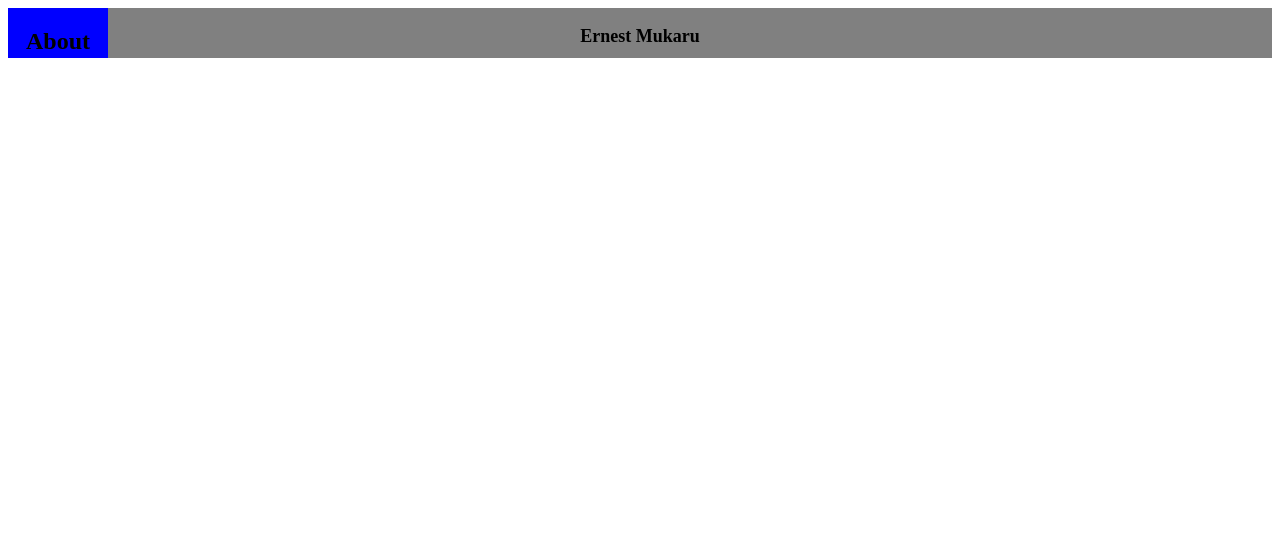
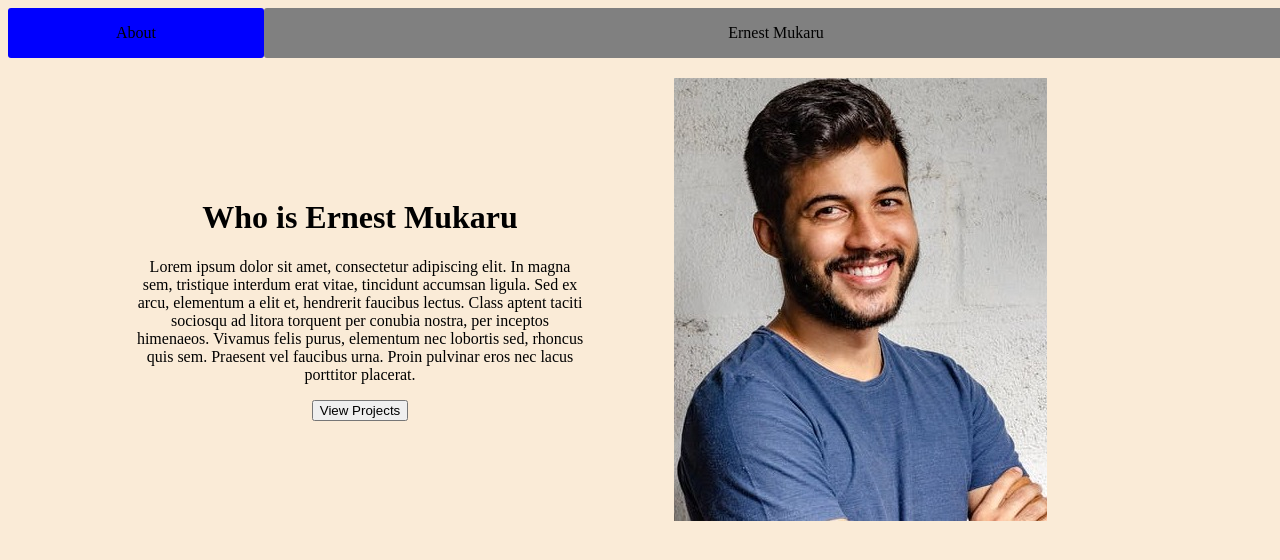
Before and after one commit to mukaruernest/portfolio, a plain HTML site: page index.html in a window 1280 px wide. Drawn offline with Linux system fonts and the light colour scheme.

Commit message:
add image and description

```diff
--- a/index.html
+++ b/index.html
@@ -5,14 +5,24 @@
     <script src="./main.js"></script>
     <link rel="stylesheet" href="./style.css">
   </head>
-  <body>
-    <section id="box">
+  <body class="body">
+    <div id="top">
       <div id="top-left">
-        <h1>About</h1>
+          <p>About</p>
       </div>
       <div id="tittle">
-        <p>Ernest Mukaru</p>
+          <p>Ernest Mukaru</p>
       </div>
-    </section>
+    </div>
+    <div id="main-intro">
+      <div id="intro">
+        <h1>Who is Ernest Mukaru</h1>
+        <p>Lorem ipsum dolor sit amet, consectetur adipiscing elit. In magna sem, tristique interdum erat vitae, tincidunt accumsan ligula. Sed ex arcu, elementum a elit et, hendrerit faucibus lectus. Class aptent taciti sociosqu ad litora torquent per conubia nostra, per inceptos himenaeos. Vivamus felis purus, elementum nec lobortis sed, rhoncus quis sem. Praesent vel faucibus urna. Proin pulvinar eros nec lacus porttitor placerat. </p>
+        <button>View Projects</button>
+      </div>
+      <div id="img">
+        <img src="./img/pexels-photo-2379004.jpeg" alt="image">
+      </div>
+    </div>
   </body>
 </html>
--- a/style.css
+++ b/style.css
@@ -1,19 +1,47 @@
-#top-left{
-    position: absolute;
-    width: 100px;
+.body{
+    width: 100%;
+    height: 50%;
+    background-color: antiquewhite;
+
+
+}
+#top{
+    position: relative;
     top: 5;
     height: 50px;
     text-align: center;
+
+}
+#top-left{
+    float: left;
+    width: 20%;
     background-color: blue;
+    border-radius: 3px
+
 }
 
 #tittle {
-    display: flex;
-    justify-content: center;
-    top: 5;
-    height: 50px;
+    float: right;
+    width: 80%;
     background-color: grey;
-    border: 2px;
-    font-weight: bold;
-    font-size: large;
+    border-radius: 3px
+
 }
+
+#main-intro{
+    position: relative;
+    align-items: center;
+    width: 70%;
+    left: 10%;
+    padding-top: 20px;
+}
+#intro{
+    float: left;
+    width: 50%;
+    text-align: center;
+    padding-top: 100px;
+}
+#img{
+    float: right;
+    width: 40%;
+}
```
Also changed, not shown: img/pexels-photo-2379004.jpeg (added), 1 other file.
